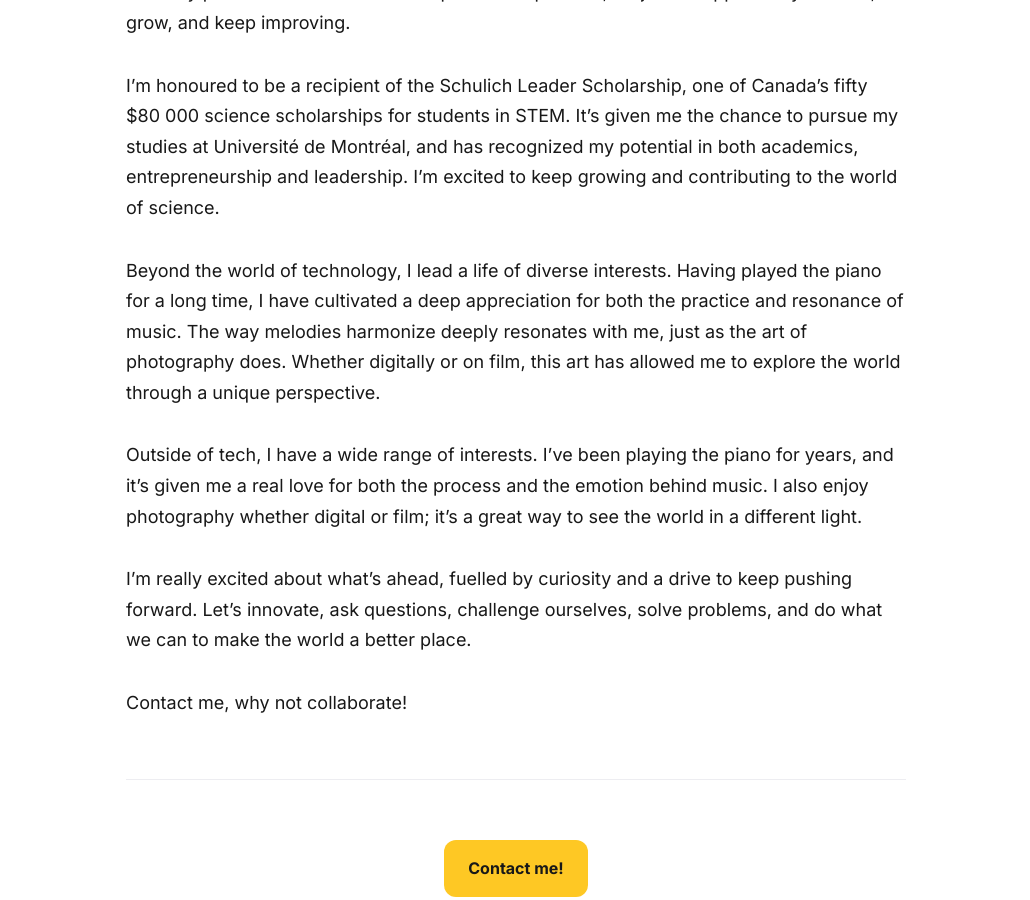
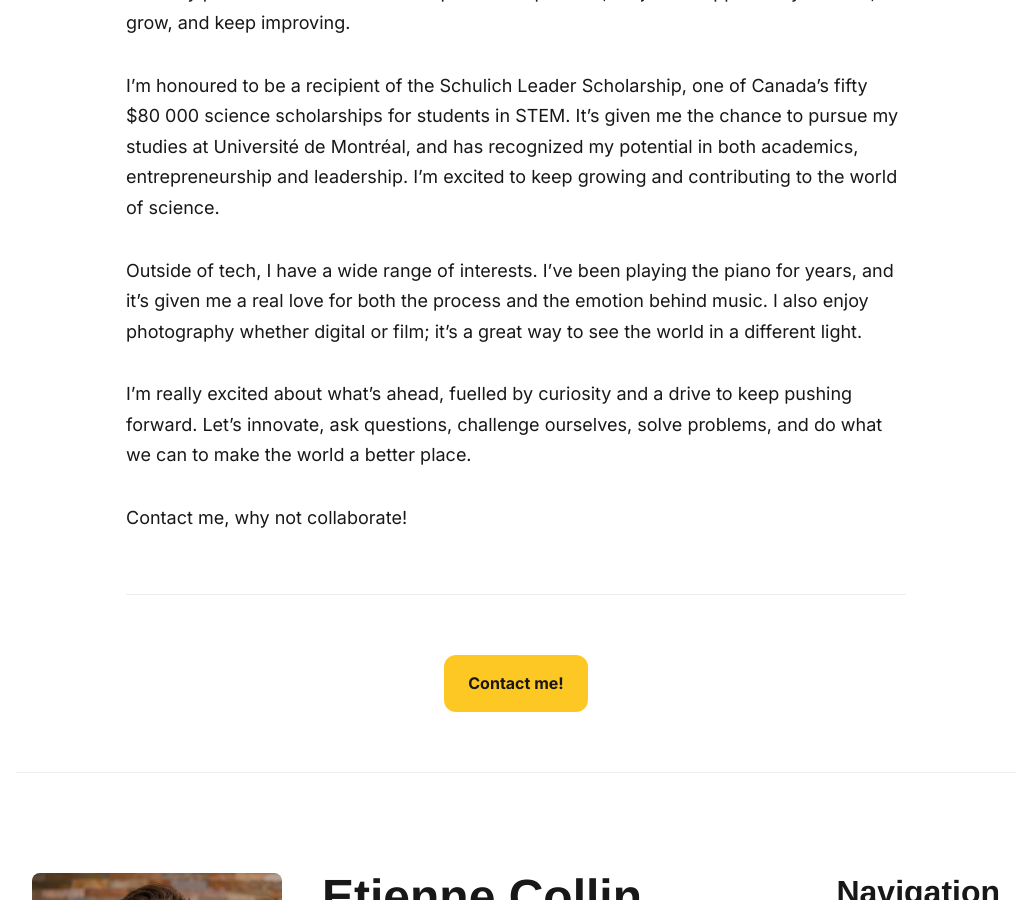
Before and after one commit to etiennecollin/etiennecollin.github.io, a Jekyll site: the page built from _pages/about.md, in a window 1280 px wide and 900 px high, scrolled down 634 px. Shown: the whole window, without its empty margins (124-1154 px from the left). Built offline with Jekyll 4.4.1, drawn with Linux system fonts in a browser that asks for light colours; nearby versions of some CDN libraries; some web fonts are replaced.

Commit message:
Duplicate paragraph in about

```diff
--- a/_pages/about.md
+++ b/_pages/about.md
@@ -13,8 +13,6 @@ I’m always energized by challenges that make me think outside the box and come
 
 I’m honoured to be a recipient of the Schulich Leader Scholarship, one of Canada’s fifty \$80 000 science scholarships for students in STEM. It’s given me the chance to pursue my studies at Université de Montréal, and has recognized my potential in both academics, entrepreneurship and leadership. I’m excited to keep growing and contributing to the world of science.
 
-Beyond the world of technology, I lead a life of diverse interests. Having played the piano for a long time, I have cultivated a deep appreciation for both the practice and resonance of music. The way melodies harmonize deeply resonates with me, just as the art of photography does. Whether digitally or on film, this art has allowed me to explore the world through a unique perspective.
-
 Outside of tech, I have a wide range of interests. I’ve been playing the piano for years, and it’s given me a real love for both the process and the emotion behind music. I also enjoy photography whether digital or film; it’s a great way to see the world in a different light.
 
 I’m really excited about what’s ahead, fuelled by curiosity and a drive to keep pushing forward. Let’s innovate, ask questions, challenge ourselves, solve problems, and do what we can to make the world a better place.
```
